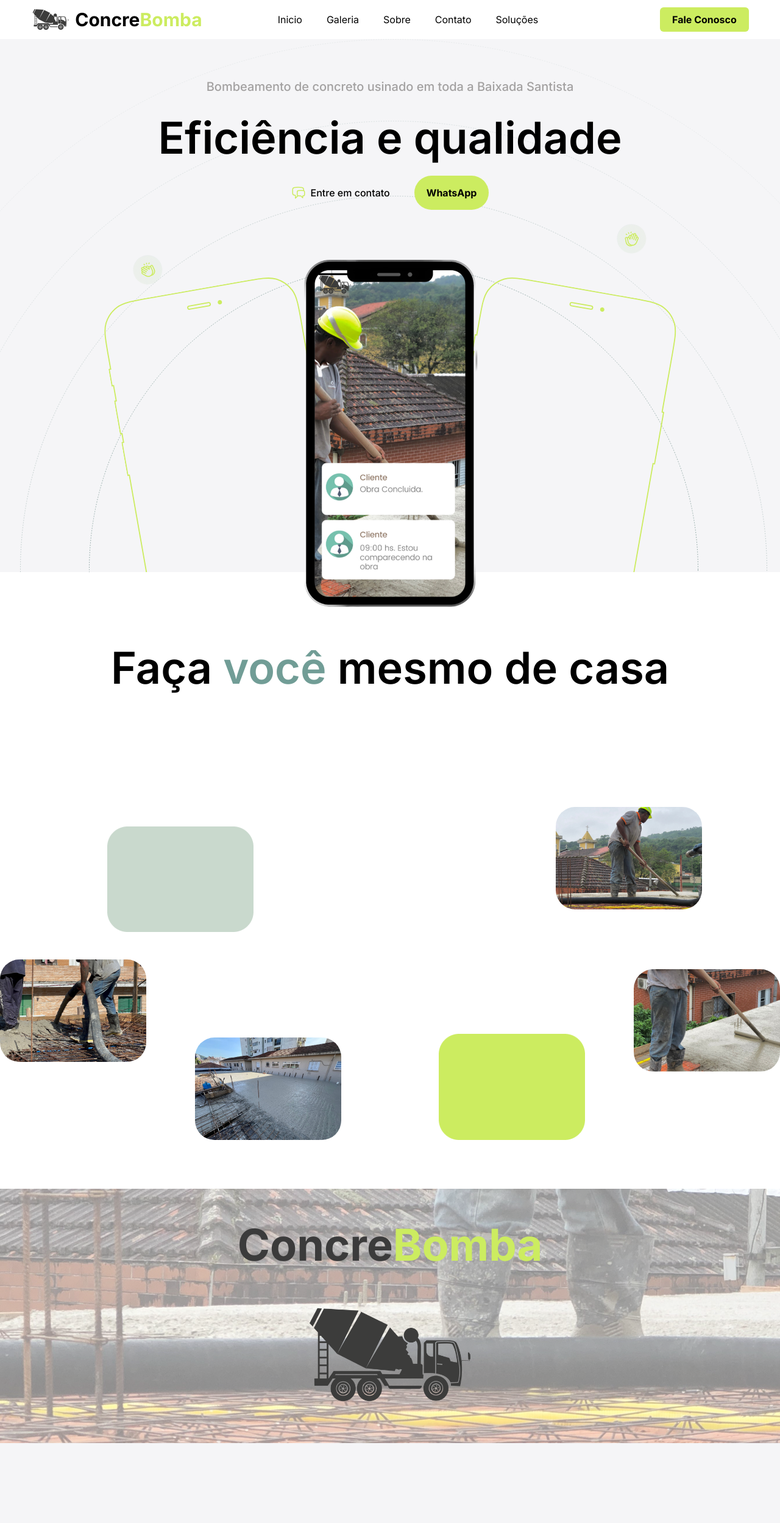
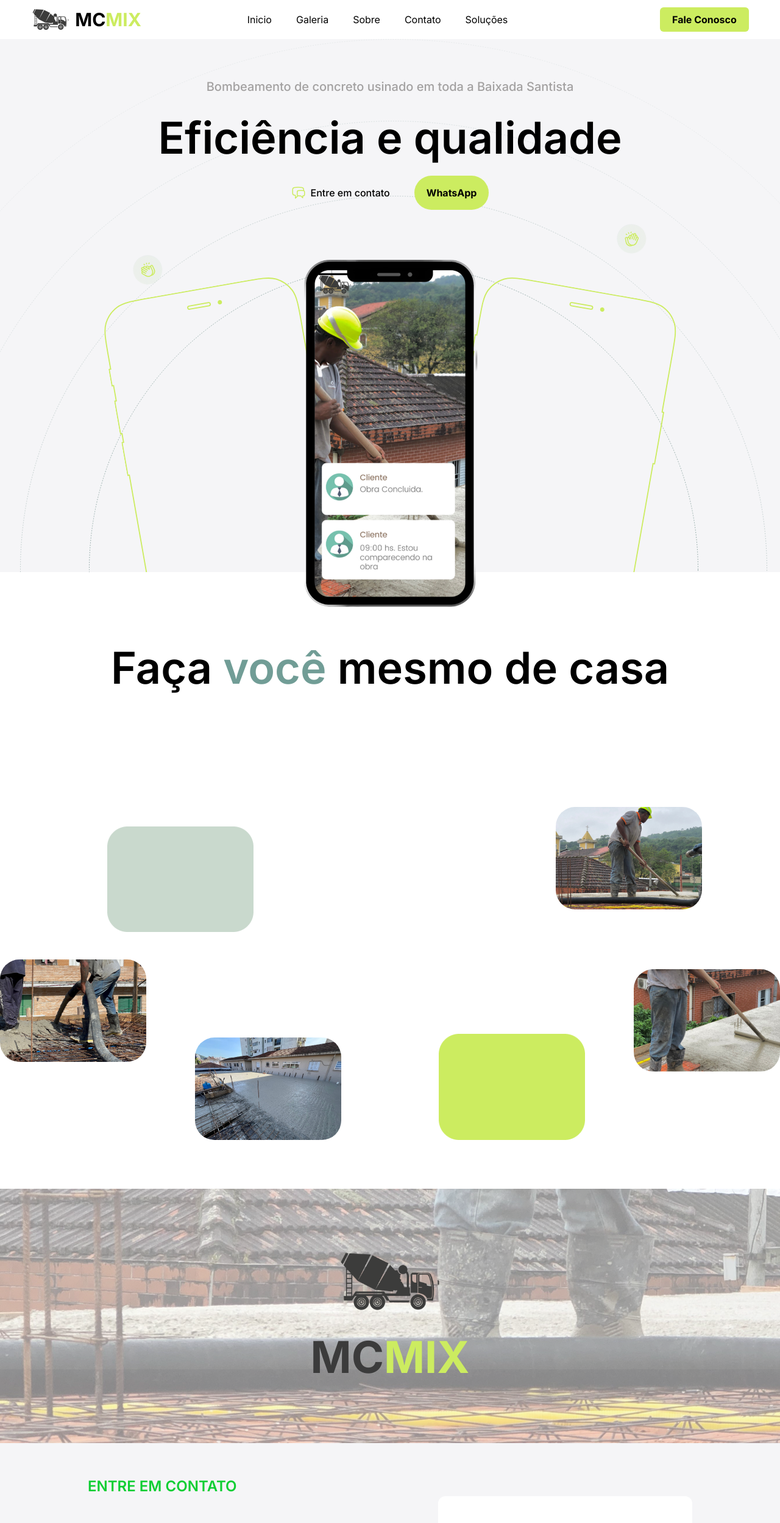
Before and after one commit to gabrielglp/ConcreBomba, a Next.js app: page / in a window 1280 px wide. Shown: the top 2497 px of the page at 61% size. Built offline with nearby package versions, Linux system fonts and the light colour scheme.

Commit message:
refactor: change number when clicking buttons / html adjustments in SectionAbout / navBar name change

```diff
--- a/src/components/NavBar.tsx
+++ b/src/components/NavBar.tsx
@@ -19,7 +19,7 @@
     };
 
     const openWhatsApp = () => {
-        window.open('https://api.whatsapp.com/send/?phone=5513996790272&text=Ol%C3%A1,%20tudo%20bem?&type=phone_number&app_absent=0', '_blank');
+        window.open('https://api.whatsapp.com/send/?phone=5513974094052&text=Ol%C3%A1,%20tudo%20bem?&type=phone_number&app_absent=0', '_blank');
     };
 
     return (
@@ -30,7 +30,7 @@
                     src={Logo}
                     alt="Logo"
                 />
-                <span className={`font-bold hidden md:block text-3xl`}>Concre<span className="text-green-btn">Bomba</span></span>
+                <span className={`font-bold hidden md:block text-3xl`}>MC<span className="text-green-btn">MIX</span></span>
             </div>
             <div className={`md:static absolute bg-white md:min-h-fit min-h-[38vh] left-0 ${menuOpen ? "top-[9%] z-20" : "top-[-100%]"} md:w-auto w-full flex items-center px-5 transition-all duration-300 pr-24`}>
                 <ul className="flex md:flex-row flex-col md:items-center md:gap-10 gap-8">
--- a/src/components/SectionHero.tsx
+++ b/src/components/SectionHero.tsx
@@ -49,7 +49,7 @@
     }, []);
 
     const openWhatsApp = () => {
-        window.open('https://api.whatsapp.com/send/?phone=5513996790272&text=Ol%C3%A1,%20tudo%20bem?&type=phone_number&app_absent=0', '_blank');
+        window.open('https://api.whatsapp.com/send/?phone=5513974094052&text=Ol%C3%A1,%20tudo%20bem?&type=phone_number&app_absent=0', '_blank');
     };
 
     return (
--- a/src/components/SectionSobre.tsx
+++ b/src/components/SectionSobre.tsx
@@ -7,13 +7,13 @@
     return (
         <>
             <div className="bg-sobre w-full h-sectionHero bg-no-repeat opacity-45 absolute"></div>
-            <div className="z-10 relative flex flex-col items-center top-24 md:top-14">
-                <h1 className="text-3xl md:text-7xl text-[#3B3B3B] font-bold">Concre<span className="text-green-btn">Bomba</span></h1>
+            <div className="z-10 relative flex flex-col items-center top-28 md:top-16">
                 <Image
-                    className="w-56 md:w-72 pb-12"
+                    className="w-32 md:w-44"
                     src={Logo}
                     alt="Logo"
                 />
+                <h1 className="text-5xl md:text-7xl text-[#3B3B3B] font-bold pb-48 md:pb-12">MC<span className="text-green-btn">MIX</span></h1>
             </div>
         </>
     )
```
